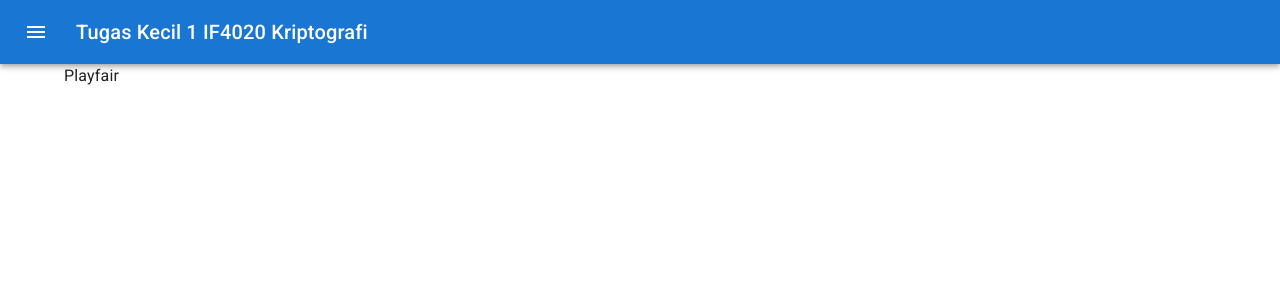
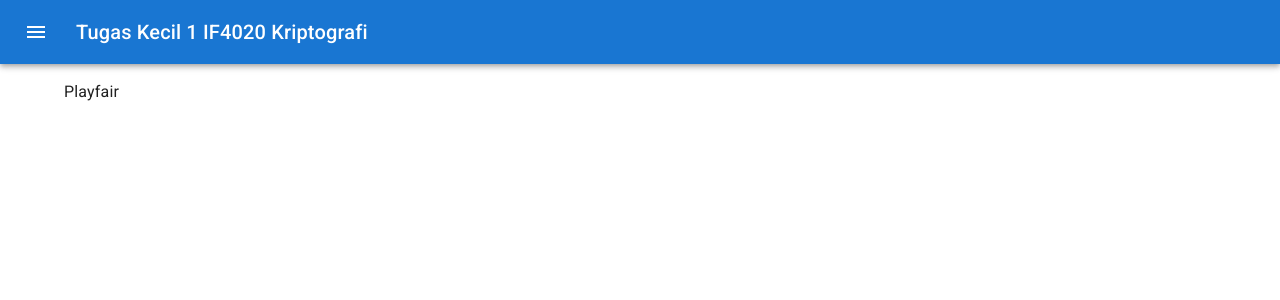
Before and after one commit to rayhankinan/Tugas-Kecil-1-IF4020-Kriptografi, a React (Vite) app in the folder client/: page /playfair in a window 1280 px wide. Shown: the top 300 px of the page. Built offline with nearby package versions, Linux system fonts and the light colour scheme.

Commit message:
Add padding

```diff
--- a/client/src/layout/PageLayout.tsx
+++ b/client/src/layout/PageLayout.tsx
@@ -12,7 +12,9 @@ const PageLayout: React.FC<PageLayoutProps> = ({
   return (
     <React.Fragment>
       <NavigationBar />
-      <Container maxWidth="lg">{children}</Container>
+      <Container maxWidth="lg" sx={{ py: 2 }}>
+        {children}
+      </Container>
     </React.Fragment>
   );
 };
--- a/client/src/pages/Error.tsx
+++ b/client/src/pages/Error.tsx
@@ -1,5 +1,5 @@
 import React from "react";
-import { Button } from "@mui/material";
+import { Button, Stack } from "@mui/material";
 import { useNavigate } from "react-router-dom";
 import PageLayout from "@layout/PageLayout";
 
@@ -8,7 +8,9 @@ const Affine: React.FC = () => {
 
   return (
     <PageLayout>
-      <Button onClick={() => navigate(-1)}>Go Back</Button>
+      <Stack direction="column" spacing={2}>
+        <Button onClick={() => navigate(-1)}>Go Back</Button>
+      </Stack>
     </PageLayout>
   );
 };
```
